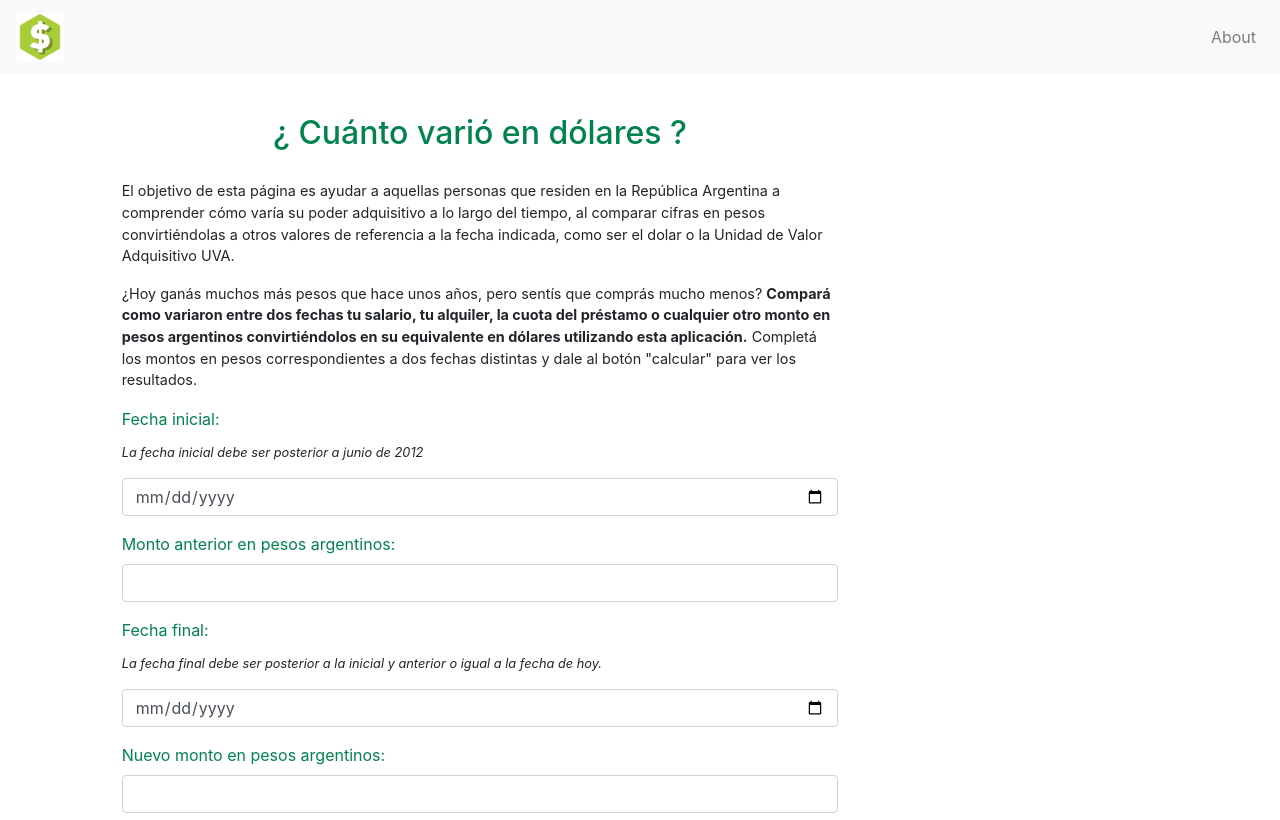
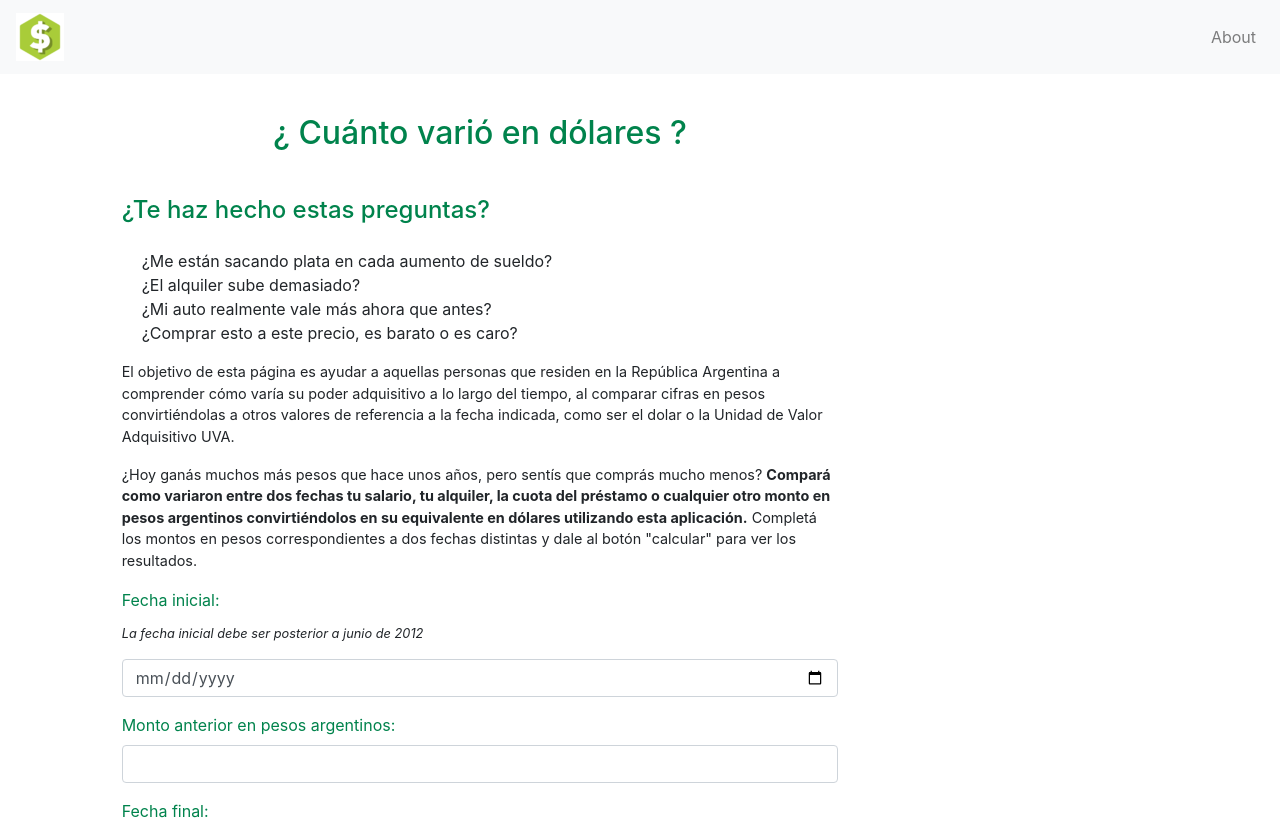
Before and after one commit to LeandroHornos/tu-sueldo-en-dolares, a React (Create React App) app: page / in a window 1280 px wide. Shown: the top 820 px of the page. Built offline with nearby package versions, Linux system fonts and the light colour scheme.

Commit message:
agrego preguntas en la landing page (query)

```diff
--- a/src/App.css
+++ b/src/App.css
@@ -34,6 +34,16 @@ p {
   overflow-x: scroll;
 }
 
+.landing-questions-title {
+  font-size: 1.5em;
+}
+
+.landing-questions-list {
+  padding: 0px 20px;
+  list-style: none;
+}
+
+
 .txt-color-1 {
   color: var(--color-1);
 }
--- a/src/Components/Query.jsx
+++ b/src/Components/Query.jsx
@@ -111,6 +111,13 @@ const Query = (props) => {
               <h1 className="txt-color-1 text-center">
                 ¿ Cuánto varió en dólares ?
               </h1>
+              <h2 className="landing-questions-title txt-color-1">¿Te haz hecho estas preguntas?</h2>
+              <ul className="landing-questions-list">
+                <li>¿Me están sacando plata en cada aumento de sueldo?</li>
+                <li>¿El alquiler sube demasiado?</li>
+                <li>¿Mi auto realmente vale más ahora que antes?</li>
+                <li>¿Comprar esto a este precio, es barato o es caro?</li>
+              </ul>
               <p>
                 El objetivo de esta página es ayudar a aquellas personas que
                 residen en la República Argentina a comprender cómo varía su
```
